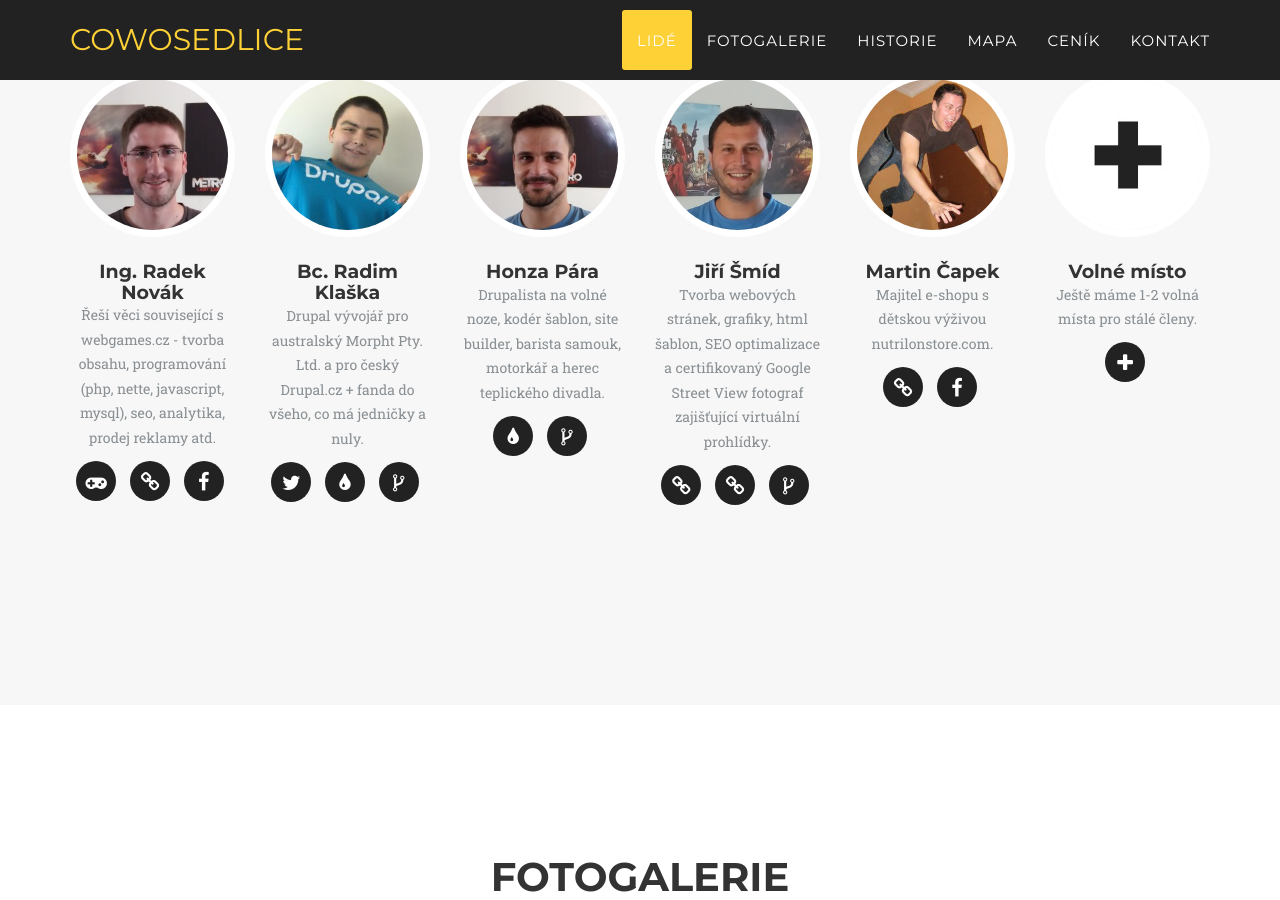
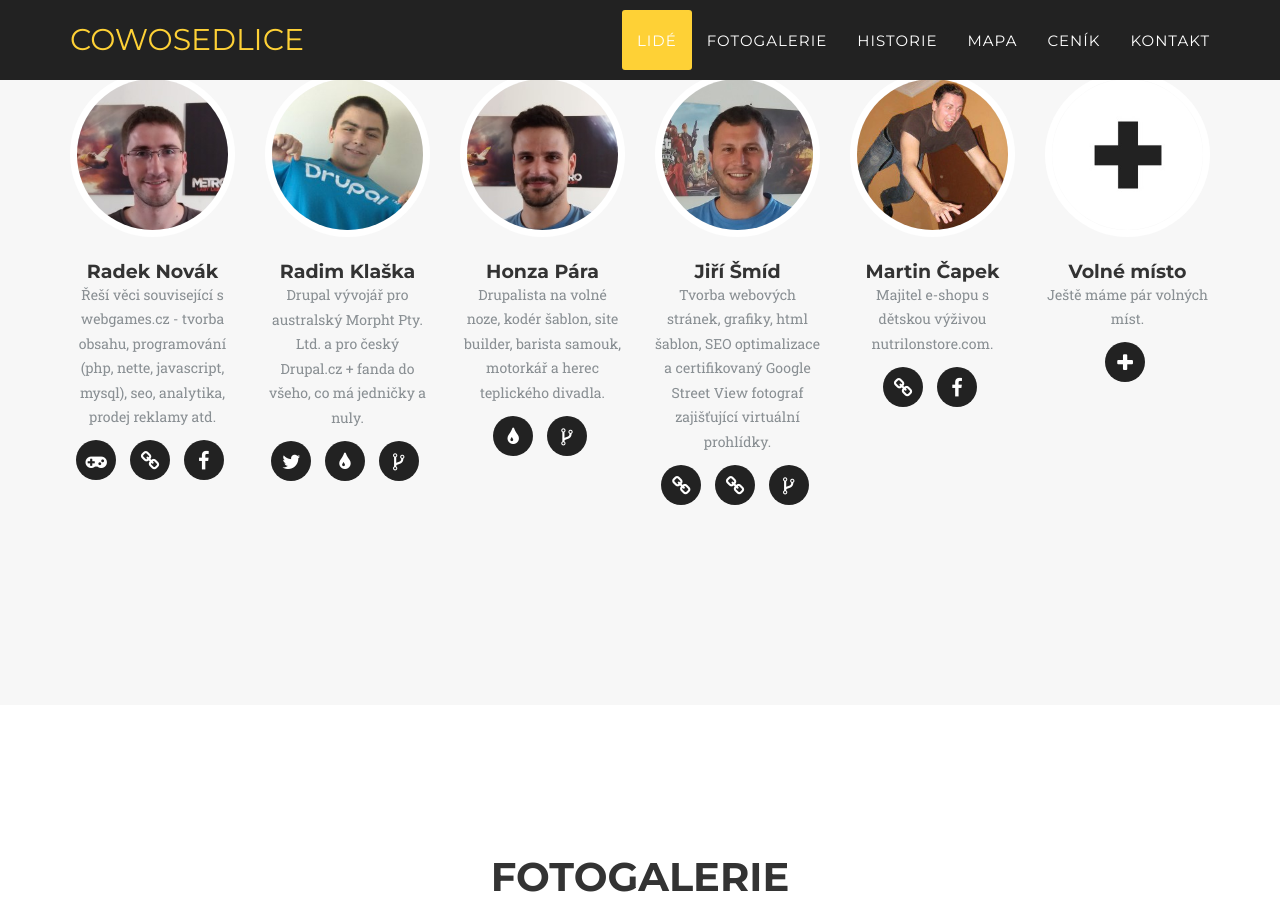
Before and after one commit to cowosedlice/cowosedlice.cz, a Jekyll site: the page built from index.html, in a window 1280 px wide and 900 px high, scrolled down 1004 px. Built offline with Jekyll 4.4.1, drawn with Linux system fonts in a browser that asks for light colours; some web fonts are replaced.

Commit message:
úpravy členů

```diff
--- a/_config.yml
+++ b/_config.yml
@@ -66,7 +66,7 @@ price:
 people-heading: Aktivní členové
 people-subheading: I když může pro většinu lidí pojem „práce z domova“ znít jako něco úžasného, ne každému to dlouhodobě vyhovuje. Ať už kvůli chybějícímu kontaktu s jinými lidmi, prolínání pracovního a osobního života nebo třeba kvůli špatnému soustředění, když máte doma manželku na mateřské i s Vaší malou reprodukcí. A pro všechny takové tu jsou <b>cowosedlice</b> :-).
 people:
-- name: Ing. Radek Novák
+- name: Radek Novák
   pic: 1
   position: Řeší věci související s webgames.cz - tvorba obsahu, programování (php, nette, javascript, mysql), seo, analytika, prodej reklamy atd.
   social:
@@ -77,7 +77,7 @@ people:
     - title: facebook
       url: https://www.facebook.com/radek.novak.75
 
-- name: Bc. Radim Klaška
+- name: Radim Klaška
   pic: 2
   position: Drupal vývojář pro australský Morpht Pty. Ltd. a pro český Drupal.cz + fanda do všeho, co má jedničky a nuly.
   social:
@@ -119,7 +119,7 @@ people:
 
 - name: Volné místo
   pic: 999
-  position: Ještě máme 1-2 volná místa pro stálé členy.
+  position: Ještě máme pár volných míst.
   social:
     - title: plus
       url: mailto:radek@cowosedlice.cz
```
